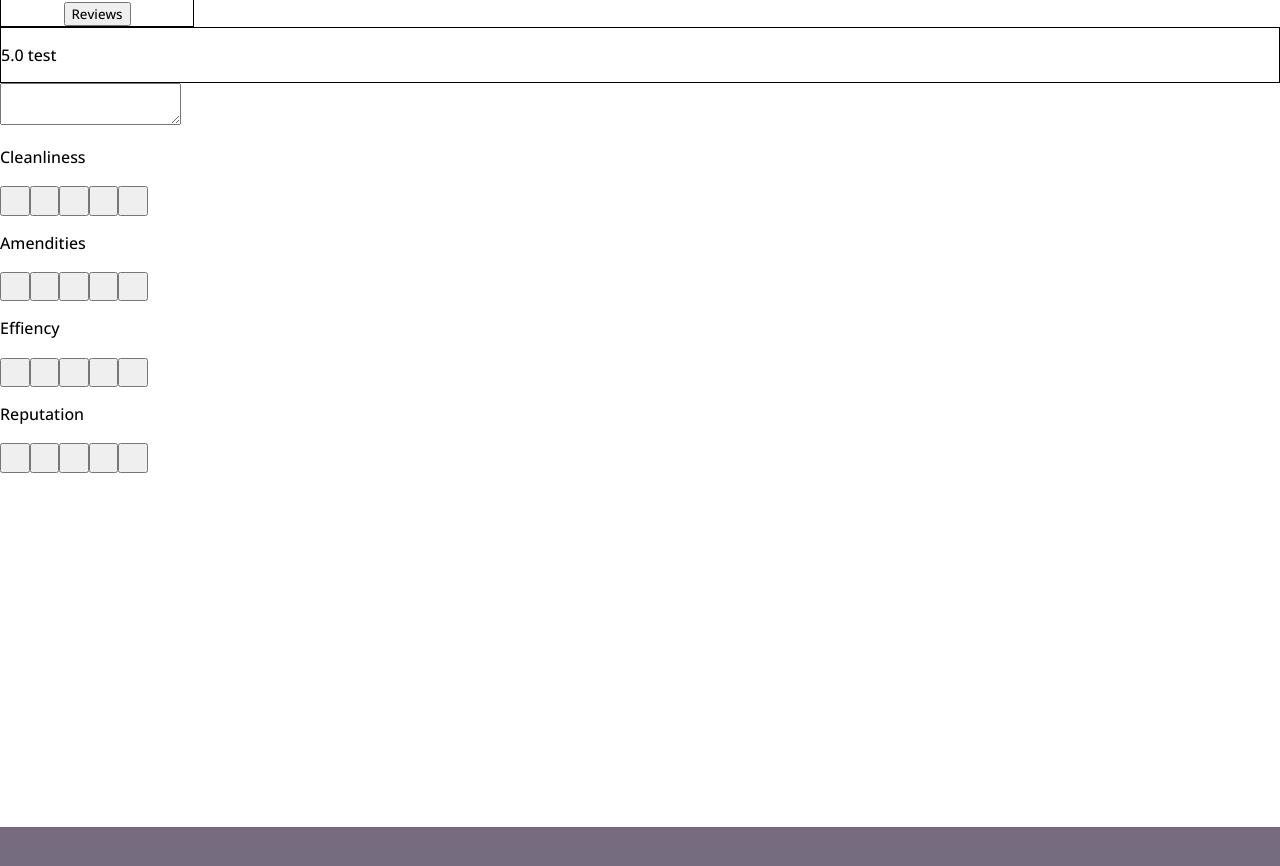
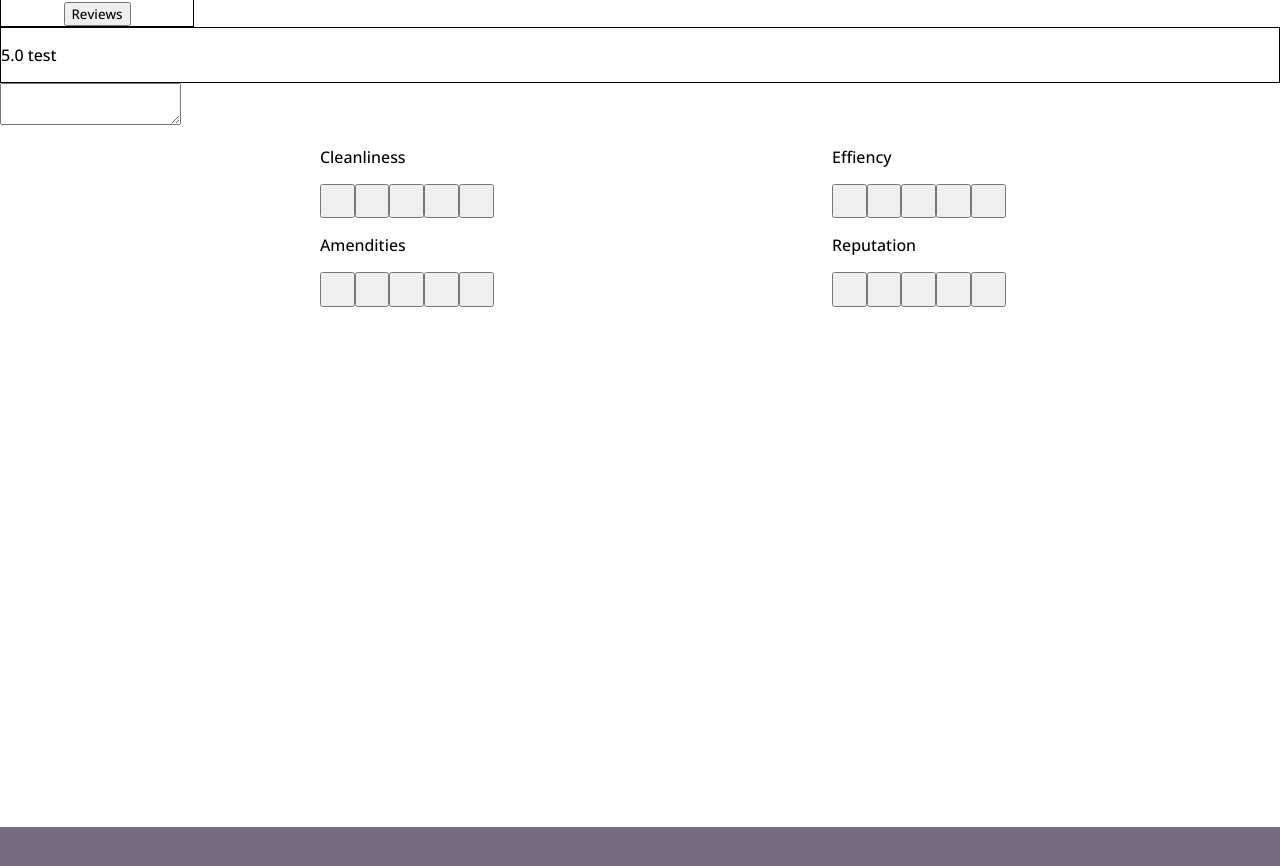
Before and after one commit to Darren-Tham/Rate-My-Airport, a React (Vite) app: page / in a window 1280 px wide. Shown: the part 1160-2026 px from the top of the page. Built offline with nearby package versions, Linux system fonts and the light colour scheme.

Commit message:
Adjusted review button postions

```diff
--- a/src/components/ReviewPage/ReviewGauges/ReviewGauges.css
+++ b/src/components/ReviewPage/ReviewGauges/ReviewGauges.css
@@ -1,3 +1,3 @@
 .rating-button {
-    padding: 1%;
+    padding: 4%;
 }
--- a/src/components/ReviewPage/ReviewPage.css
+++ b/src/components/ReviewPage/ReviewPage.css
@@ -7,3 +7,21 @@
     border: 1px solid;
     display: flex;
 }
+
+.options {
+    display: flex;
+}
+
+.review-options-1 {
+    position: relative;
+    width: 30%;
+    height: 40%;
+    left: 25%;
+}
+
+.review-options-2 {
+    position: relative;
+    width: 30%;
+    height: 40%;
+    left: 35%;
+}
--- a/src/components/ReviewPage/ReviewPage.tsx
+++ b/src/components/ReviewPage/ReviewPage.tsx
@@ -10,15 +10,19 @@ export default function ReviewPage() {
             <div className='review-description'>
                 <textarea></textarea>
             </div>
-            <div className='review-options'>
+            <div className='options'>
+            <div className='review-options-1'>
                 <p>Cleanliness</p>
                 <ReviewGauges onClick={handleInfo}/>
                 <p>Amendities</p>
                 <ReviewGauges onClick={handleInfo}/>
+            </div>
+            <div className='review-options-2'>
                 <p>Effiency</p>
                 <ReviewGauges onClick={handleInfo}/>
                 <p>Reputation</p>
                 <ReviewGauges onClick={handleInfo}/>
+            </div>
             </div>
         </div>
     );
```
